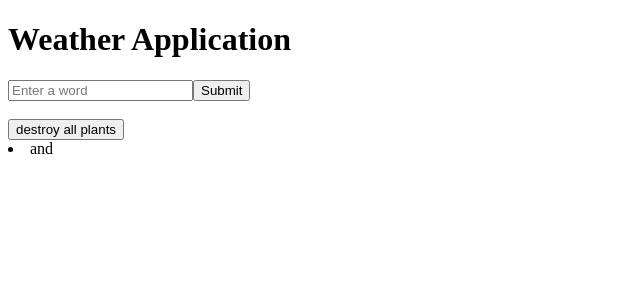
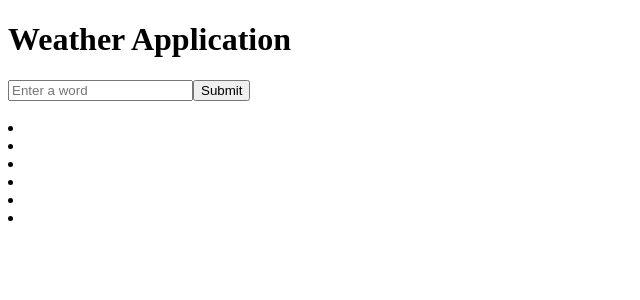
Before and after one commit to Lulay27/Weather-App, a React (Create React App) app in the folder weather-app/: page / in a window 1280 px wide. Shown: the top 300 px of the page, without its empty margins (0-640 px from the left). Built offline with nearby package versions, Linux system fonts and the light colour scheme.

Commit message:
able to get all data i need to display weather for a city

```diff
--- a/weather-app/src/App.js
+++ b/weather-app/src/App.js
@@ -7,7 +7,6 @@ function App() {
     <div>
       <MainPage />
       <SearchBar />
-      <Overview />
     </div>
   );
 }
@@ -23,3 +22,6 @@ export default App;
 // background main for now just a random dark color
 
 // weather data displayed under searchbar
+
+// display temp , feels like, humidity, description, country,
+// can also display country from geo api
--- a/weather-app/src/components/Overview.js
+++ b/weather-app/src/components/Overview.js
@@ -6,31 +6,38 @@ export default class Overview extends Component {
     super(props);
 
     this.state = {
+      city: '',
       coord: {
         long: 0,
         lat: 0,
       },
-      city: 'victoria',
       weather: {
         temp: '',
         feel: '',
+        hum: '',
+        desc: '',
+        country: '',
       },
     };
   }
 
   handleButtonClick = () => {
     fetch(
-      `http://api.openweathermap.org/geo/1.0/direct?q=${this.state.city}&appid=8371ba1206036d8bad7d681b9fced4bd`,
+      `http://api.openweathermap.org/geo/1.0/direct?q=${this.props.gifSearch}&appid=8371ba1206036d8bad7d681b9fced4bd`,
       { mode: 'cors' }
     )
       .then((response) => {
         return response.json();
       })
       .then((response) => {
+        console.log(response[0].country);
         this.setState({
           coord: {
             long: response[0].lon,
             lat: response[0].lat,
+          },
+          weather: {
+            country: response[0].country,
           },
         });
       });
@@ -46,20 +53,38 @@ export default class Overview extends Component {
         console.log(response);
         this.setState({
           weather: {
-            temp: response.main.feels_like,
-            feel: response.weather[0].description,
+            temp: response.main.temp,
+            feel: response.main.feels_like,
+            hum: response.main.humidity,
+            desc: response.weather[0].description,
+            country: this.state.weather.country,
           },
         });
       });
+
+    // return (
+    //   <li>
+    //     {this.props.gifSearch} {this.state.weather.temp}{' '}
+    //     {this.state.weather.feel}
+    //   </li>
+    // );
   };
+
+  // is there a way to do this differently? like return jsx on handlebuttonclick() call?
 
   render() {
     return (
       <div>
-        <button onClick={this.handleButtonClick}>destroy all plants</button>
-        <li>
-          {this.state.weather.temp} and {this.state.weather.feel}
-        </li>
+        {this.props.isSubmitting ? this.handleButtonClick() : ''}
+        {/* <button onClick={this.handleButtonClick}>destroy all plants</button> */}
+        <div>
+          <li>{this.props.gifSearch}</li>
+          <li>{this.state.weather.temp}</li>
+          <li>{this.state.weather.feel}</li>
+          <li>{this.state.weather.hum}</li>
+          <li>{this.state.weather.desc}</li>
+          <li>{this.state.weather.country}</li>
+        </div>
       </div>
     );
   }
--- a/weather-app/src/components/SearchBar.js
+++ b/weather-app/src/components/SearchBar.js
@@ -1,5 +1,6 @@
 import React, { Component } from 'react';
 import GifAPI from './GifAPI';
+import Overview from './Overview';
 
 // right now searchbar is the overview mode code over and clean it so logic makes sense
 
@@ -71,6 +72,13 @@ export class SearchBar extends Component {
         <div>
           <img src={this.state.imgSrc}></img>
         </div>
+
+        <div>
+          <Overview
+            isSubmitting={this.state.isSubmitting}
+            gifSearch={this.state.gifSearch}
+          />
+        </div>
       </div>
     );
   }
```
